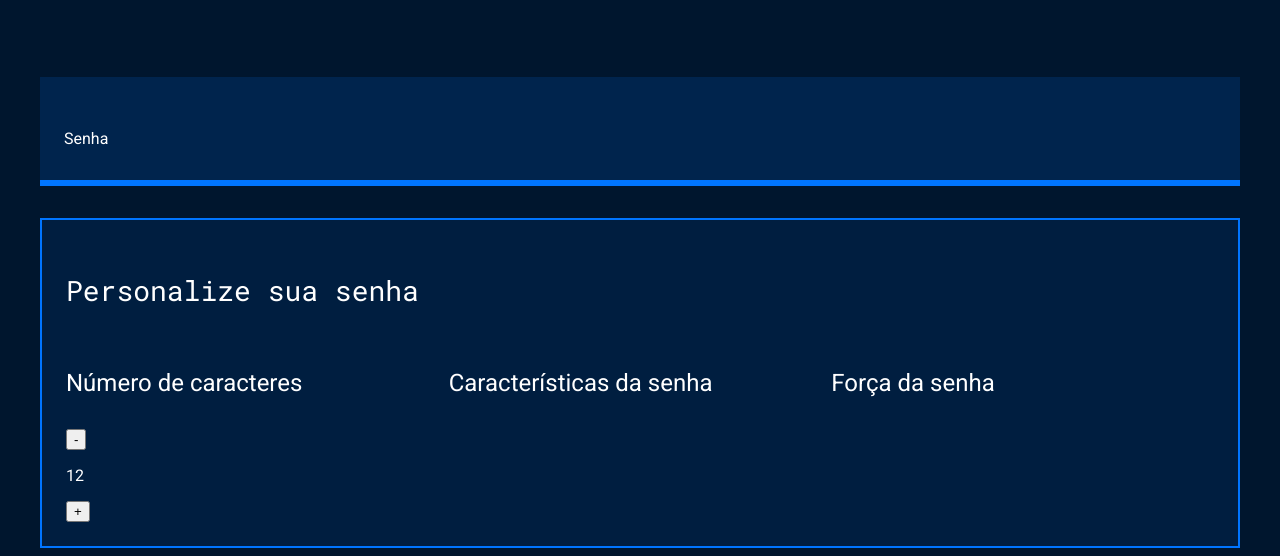
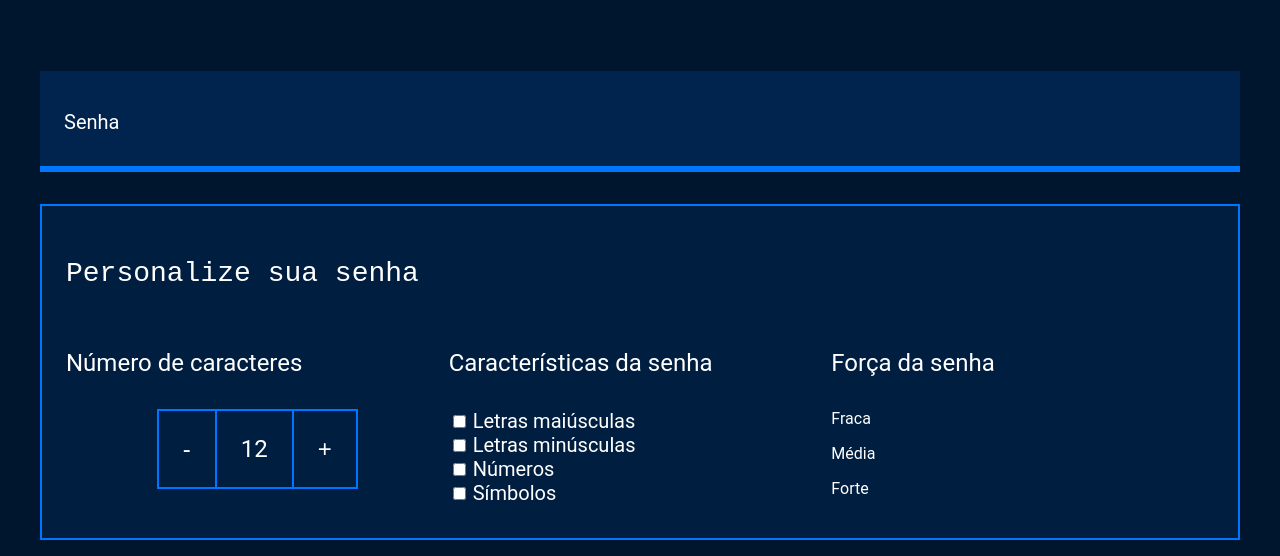
Before and after one commit to pagnovitoria/gerador-de-senhas, a plain HTML site: page index.html in a window 1280 px wide. Shown: the part 249-805 px from the top of the page. Drawn offline with Linux system fonts and the light colour scheme.

Commit message:
atualização

```diff
--- a/index.html
+++ b/index.html
@@ -25,20 +25,44 @@
 <div class="parametro-senha">
 <h4 class="parametro-senha__titulo">Número de caracteres</h4>
 <div class="parametro-senha-botoes">
-                        <button class="parametro-senha__">-</button>
-<p class="parametro__texto">12</p>
+<button class="parametro-senha__botao">-</button>
+<p class="parametro-senha__texto">12</p>
 <button class="parametro-senha__botao">+</button>
 </div>
 </div>
 <div class="parametro-senha">
 <h4 class="parametro-senha__titulo">Características da senha</h4>
+<div class="parametro-senha-checkbox">
+<input name="maiusculo" type="checkbox" class="checkbox">
+<label for="maiusculo">Letras maiúsculas</label>
+</div>
+<div class="parametro-senha-checkbox">
+<input name="minusculo" type="checkbox" class="checkbox">
+<label for="minusculo">Letras minúsculas</label>
+</div>
+<div class="parametro-senha-checkbox">
+<input name="numero" type="checkbox" class="checkbox">
+<label for="numero">Números</label>
+</div>
+<div class="parametro-senha-checkbox">
+<input name="simbolo" type="checkbox" class="checkbox">
+<label for="simbolo">Símbolos</label>
+</div>
 </div>
 <div class="parametro-senha">
 <h4 class="parametro-senha__titulo">Força da senha</h4>
+<div class="barra"></div>
+<div class="forca forte"></div>
+<div class="parametro-senha-textos"></div>
+<p> Fraca</p>
+<p> Média</p>
+<p> Forte</p>
 </div>
+<p class="entropia"></p>
 </div>
 </div>
 </section>
+<script src="main.js"></script>
 </body>
 
 </html>
--- a/style.css
+++ b/style.css
@@ -1,5 +1,3 @@
-@import url('https://fonts.googleapis.com/css2?family=Roboto&family=Roboto+Mono&display=swap');
-
 :root{
 --branco: white;
 --cor-de-fundo: #00162E;
@@ -90,3 +88,34 @@ body{
 flex-direction: row;
 }
 }
+.parametro-senha-botoes {
+display: flex;
+justify-content: center;
+}
+
+.parametro-senha__botao {
+background-color: var(--fundo-texto);
+color: var(--branco);
+border: 2px solid var(--borda);
+padding: 24px;
+font-size: 24px;
+cursor: pointer;
+}
+
+.parametro-senha__texto {
+padding: 24px;
+border-top: 2px solid var(--borda);
+border-bottom: 2px solid var(--borda);
+margin: 0;
+font-size: 24px;
+}
+
+label {
+font-size: 20px;
+}
+
+@media screen and (min-width: 768px) {
+.parametro-coluna__senha{
+flex-direction: row;
+}
+}
```
Also changed, not shown: script.js (added, +80 -0 lines). Lines whose indentation alone changed are shown as unchanged.
